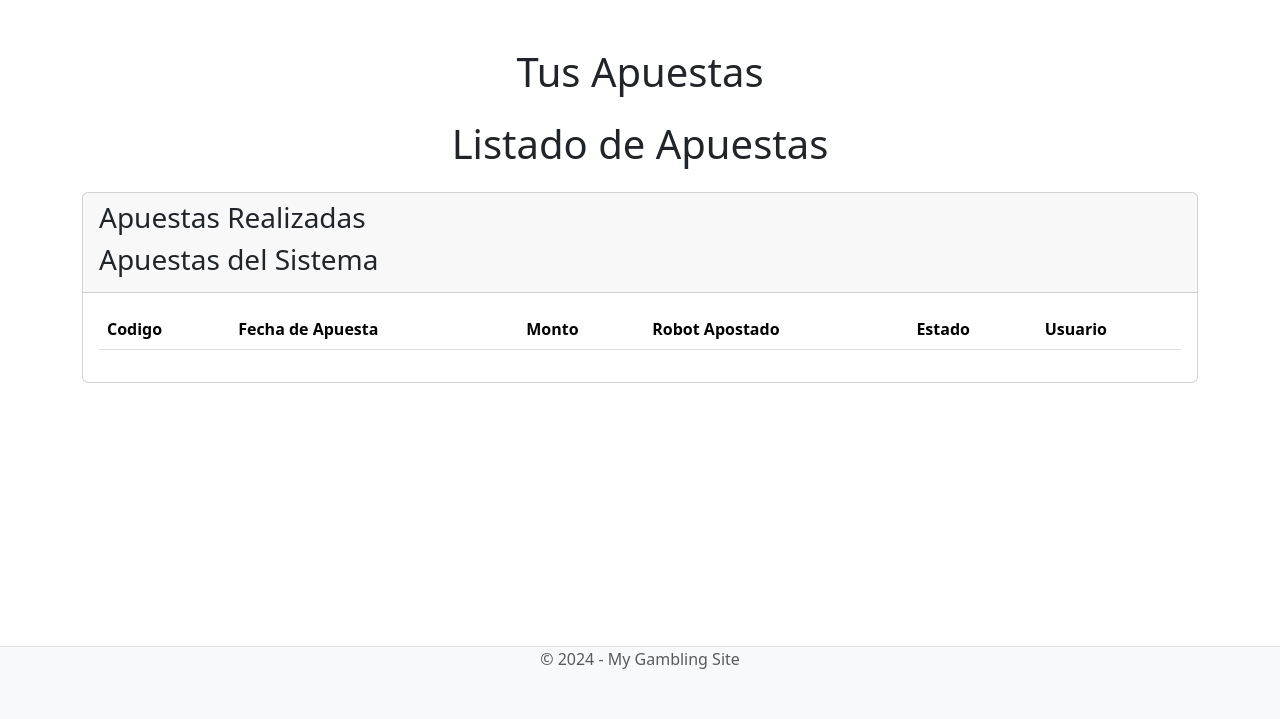
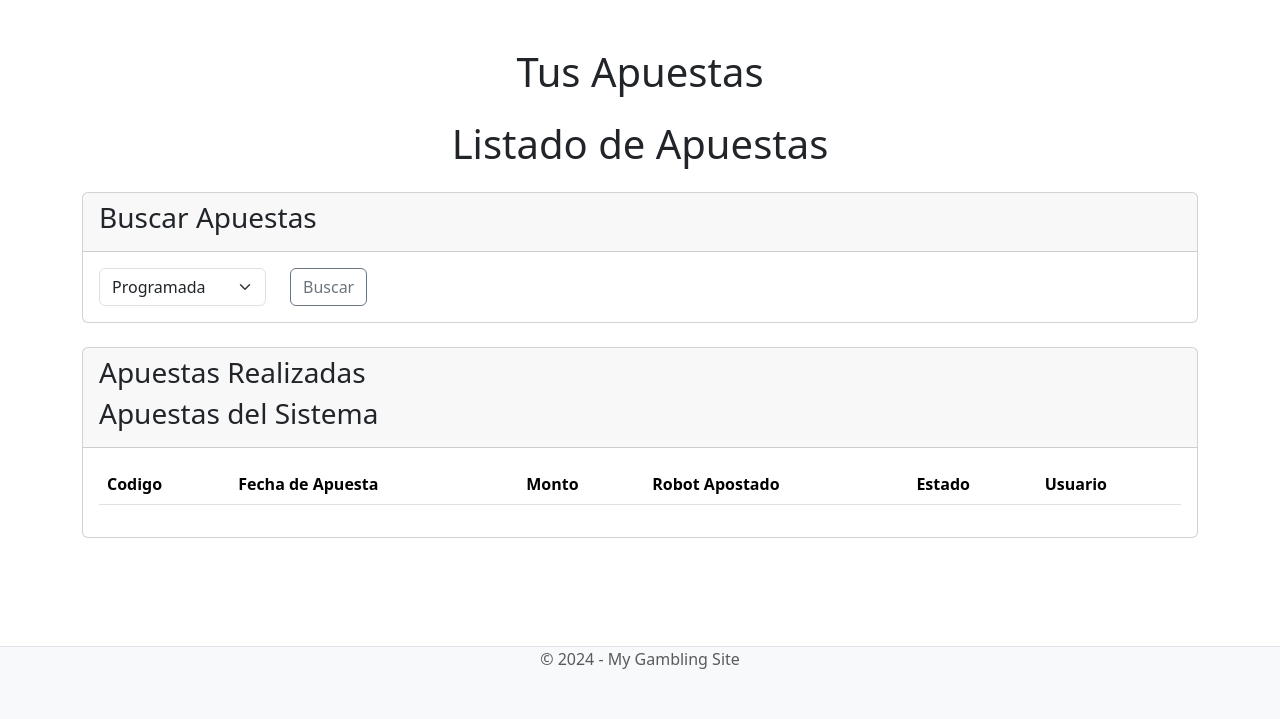
Before and after one commit to Elm3rr/Casino, a Spring Boot app: page /user/apuestas in a window 1280 px wide. Shown: the part 81-800 px from the top of the page. Run offline with Spring Boot 4, Linux system fonts and the light colour scheme; the visitor is signed in with stand-in values (Sample User, id 1); data comes from the database, SQL or seed files in the repository; data that the repository does not hold is empty; some of the project's set-up classes (security, data sources, template engines, error pages and the like) are left out, and stand-ins take their place; some libraries are stand-ins or nearby versions.

Commit message:
yaestesieselultimo

```diff
--- a/src/main/java/com/Proyecto/Final/Controlladores/UserController.java
+++ b/src/main/java/com/Proyecto/Final/Controlladores/UserController.java
@@ -266,10 +266,8 @@ public class UserController {
             @RequestParam(name = "fechaFin", required = false) @DateTimeFormat(pattern = "yyyy-MM-dd") Date fechaFin,
             Model model) {
 
-        // Obtener apuestas del usuario
         List<Apuesta> apuestas = apuestaService.getApuestasUser(principal, estado, fechaInicio, fechaFin);
 
-        // Agregar las apuestas al modelo para mostrarlas en la vista
         model.addAttribute("apuestas", apuestas);
 
         return "apuestas"; // Nombre de la vista Thymeleaf (apuestas.html)
--- a/src/main/resources/templates/apuestas.html
+++ b/src/main/resources/templates/apuestas.html
@@ -11,7 +11,30 @@
         <h1 class="text-center mb-4" sec:authorize="hasRole('USER')">Tus Apuestas</h1>
         <h1 class="text-center mb-4" sec:authorize="hasAnyRole('ADMIN', 'MOD')">Listado de Apuestas</h1>
 
+        <!-- Gestion de Busqueda por medio de Estados -->
+        <div class="card mb-4">
+          <div class="card-header">
+            <h3 class="card-title">Buscar Apuestas</h3>
+          </div>
+          <div class="card-body">
+            <form th:action="${#authorization.expression('hasRole(''ADMIN'')') ? '/admin/apuestas' : '/user/apuestas'}"
+                  method="get">
+              <div class="row g-3">
+                <div class="col-md-2">
+                  <select name="estado" class="form-select" aria-label="Selecciona el Estado">
+                    <option value="Programada">Programada</option>
+                    <option value="Finalizada">Finalizada</option>
+                    <option value="Devuelta">Devuelta</option>
+                  </select>
+                </div>
+                <div class="col-md-1 d-grid">
+                  <button type="submit" class="btn btn-outline-secondary">Buscar</button>
+                </div>
+              </div>
+            </form>
 
+          </div>
+        </div>
         <!-- Tabla de apuestas -->
         <div class="card">
           <div class="card-header">
```
